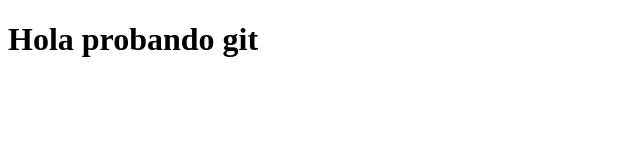
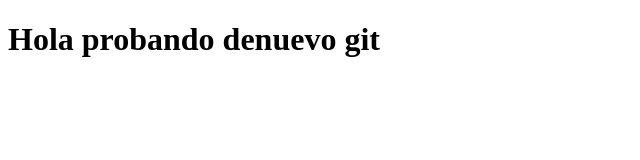
Before and after one commit to oacentu/repositorio1, a plain HTML site: page index.html in a window 1280 px wide. Shown: the whole page, without its empty margins (0-640 px from the left). Drawn offline with Linux system fonts and the light colour scheme.

Commit message:
first commit

```diff
--- a/index.html
+++ b/index.html
@@ -7,6 +7,6 @@
     <title>Document</title>
 </head>
 <body>
-    <h1>Hola probando git</h1>
+    <h1>Hola probando denuevo git</h1>
 </body>
 </html>
```
